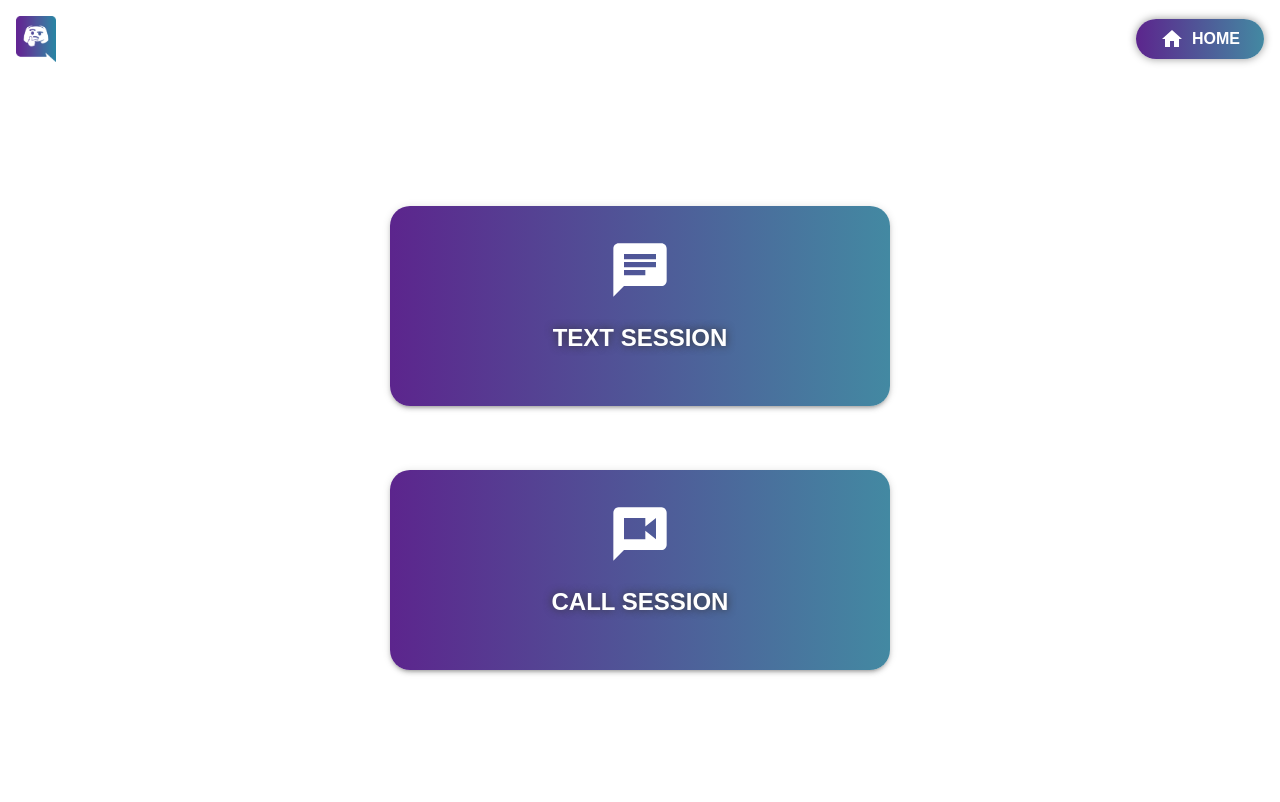
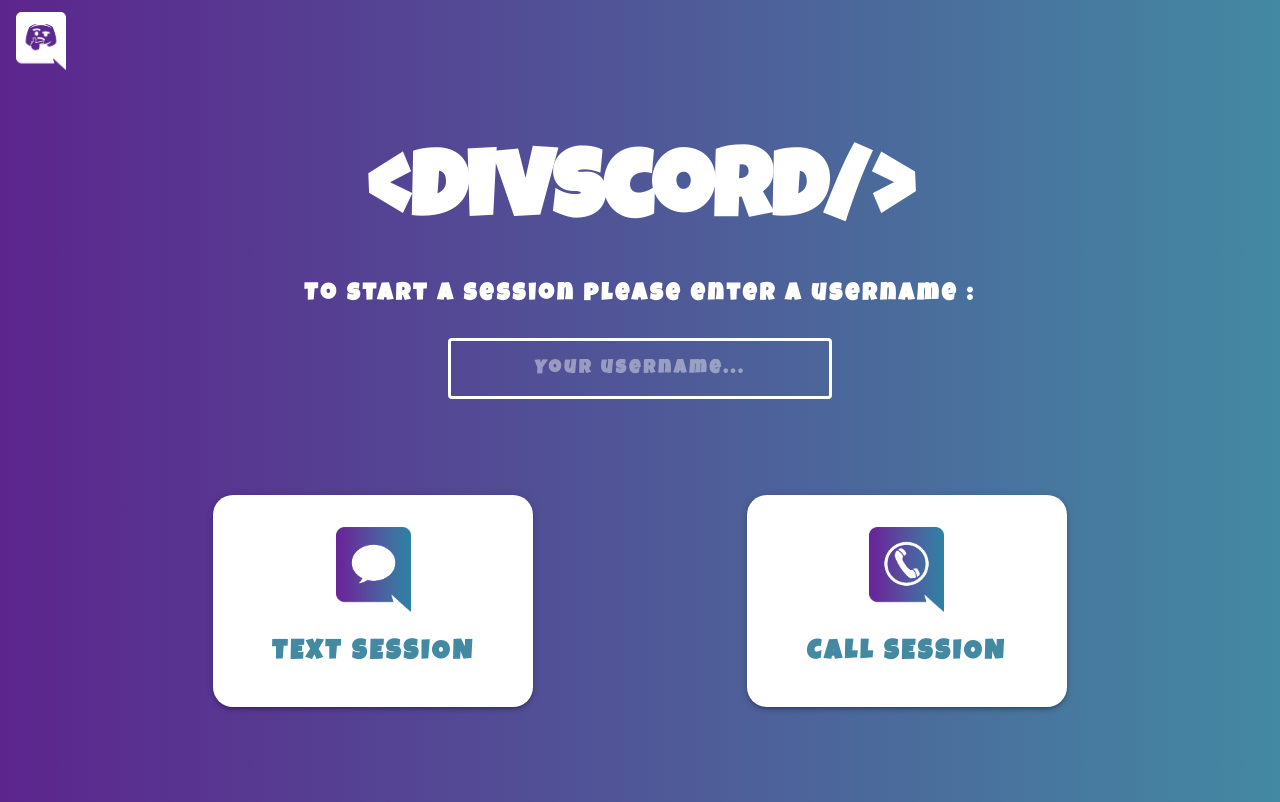
Before and after one commit to la-cruz/Divscord, a React app: page / in a window 1280 px wide. Built offline with nearby package versions, Linux system fonts and the light colour scheme.

Commit message:
Adding style for home page

```diff
--- /dev/null
+++ b/client/assets/scss/components/Header.scss
@@ -0,0 +1,40 @@
+.header-container {
+  width: 100vw;
+  font-family: Raleway, Arial;
+  display: flex;
+  height: 50px;
+  align-items: center;
+  padding: 1rem 0;
+  justify-content: space-between;
+  background-color: transparent;
+  background: linear-gradient(to right, #5c258d, #4389a2);
+
+  &.nav-color-white {
+    background: white;
+  }
+
+  .app-logo {
+    max-width: 50px;
+    margin: 0 1rem;
+  }
+
+  .icon-btn {
+    display: flex;
+    align-items: center;
+    justify-content: center;
+    color: white;
+    text-transform: uppercase;
+    margin: 0 1rem;
+    padding: 0.5rem 1.5rem;
+    font-weight: bold;
+    border-radius: 50px;
+    background: linear-gradient(to right, #5c258d, #4389a2);
+    box-shadow: 0px 0px 8px rgba(150, 150, 150, 1);
+
+    .icon {
+      margin-right: 0.5rem;
+      font-size: 1.5rem;
+      text-shadow: 0px 0px 3px rgba(150, 150, 150, 1);
+    }
+  }
+}
--- /dev/null
+++ b/client/assets/scss/components/Home.scss
@@ -0,0 +1,93 @@
+.home-container {
+  display: flex;
+  min-height: 90vh;
+  flex-direction: column;
+  align-items: center;
+  justify-content: center;
+  background: linear-gradient(to right, #5c258d, #4389a2);
+
+  h1 {
+    color: white;
+    font-size: 6rem;
+    font-family: 'Luckiest Guy', cursive;
+    margin: 0.3rem auto;
+  }
+
+  h3 {
+    color: white;
+    font-size: 1.5rem;
+    font-family: 'Luckiest Guy', cursive;
+    letter-spacing: 0.2rem;
+    margin: 2rem;
+  }
+
+  .input-username {
+    color: white;
+    font-size: 1.2rem;
+    font-weight: bold;
+    width: 30%;
+    margin-bottom: 4rem;
+    text-align: center;
+
+    &.MuiOutlinedInput-root {
+      & fieldset {
+        text-align: center;
+        border: solid 3px white;
+      }
+
+      &:hover fieldset {
+        border-color: #5c258d;
+      }
+
+      &.Mui-focused fieldset {
+        border-color: #4389a2;
+      }
+    }
+
+    input {
+      text-align: center;
+      font-family: 'Luckiest Guy', cursive;
+      letter-spacing: 0.2rem;
+    }
+  }
+
+  .paper-list {
+    max-width: 100vw;
+
+    .paper {
+      display: flex;
+      flex-direction: column;
+      align-items: center;
+      padding: 2rem 2rem;
+      margin: 2rem 0;
+      border-radius: 20px;
+      transition: 0.3s;
+
+      img {
+        width: 75px;
+        transition: 0.3s;
+      }
+
+      .text {
+        color: #4389a2;
+        text-align: center;
+        text-transform: uppercase;
+        font-size: 1.7rem;
+        font-weight: bold;
+        font-family: 'Luckiest Guy', cursive;
+        letter-spacing: 0.2rem;
+        margin-bottom: 0.5rem;
+      }
+
+      &:hover {
+        transform: scale(1.1);
+        transition: 0.3s;
+
+        img {
+          transform: scale(1.05);
+          transition: 0.3s;
+        }
+      }
+    }
+  }
+}
--- a/client/assets/scss/main.scss
+++ b/client/assets/scss/main.scss
@@ -3,3 +3,5 @@
 
 @import './components/DataChat';
 @import './components/DataVideo';
+@import './components/Header';
+@import './components/Home';
--- a/client/components/Header/Header.jsx
+++ b/client/components/Header/Header.jsx
@@ -1,54 +1,24 @@
 import React from 'react';
-import { makeStyles } from '@material-ui/core/styles';
 import HomeIcon from '@material-ui/icons/Home';
-import { Link } from 'react-router-dom';
+import { Link, useLocation } from 'react-router-dom';
 import AppLogo from '../../assets/images/app_logo.png';
-
-const useStyles = makeStyles({
-  headerContainer: {
-    width: '100vw',
-    fontFamily: 'Raleway, Arial',
-    display: 'flex',
-    flexBasis: '100px',
-    alignItems: 'center',
-    padding: '1rem 0',
-    justifyContent: 'space-between',
-  },
-  appLogo: {
-    maxWidth: '40px',
-    margin: '0 1rem',
-  },
-  iconBtn: {
-    display: 'flex',
-    alignItems: 'center',
-    justifyContent: 'center',
-    color: 'white',
-    textTransform: 'uppercase',
-    margin: '0 1rem',
-    padding: '0.5rem 1.5rem',
-    fontWeight: 'bold',
-    borderRadius: '50px',
-    background: 'linear-gradient(to right, #5c258d, #4389a2)',
-    boxShadow: '0px 0px 8px rgba(150, 150, 150, 1)',
-  },
-  icon: {
-    marginRight: '0.5rem',
-    fontSize: '1.5rem',
-    textShadow: '0px 0px 3px rgba(150, 150, 150, 1)',
-  },
-});
+import AppLogoWhite from '../../assets/images/app_logo_white.png';
 
 function Header() {
-  const classes = useStyles();
+  const homeLocation = useLocation().pathname === '/';
 
   return (
     <>
-      <div className={classes.headerContainer}>
-        <img className={classes.appLogo} src={AppLogo} alt="Logo App The Board" />
-        <Link to="/" className={classes.iconBtn}>
-          <HomeIcon className={classes.icon} />
-          Home
-        </Link>
+      <div className={!homeLocation ? 'header-container nav-color-white' : 'header-container'}>
+        <img className="app-logo" src={homeLocation ? AppLogoWhite : AppLogo} alt="Logo App The Board" />
+        {
+          !homeLocation && (
+            <Link to="/" className="icon-btn">
+              <HomeIcon className="icon" />
+              Home
+            </Link>
+          )
+        }
       </div>
     </>
   );
--- a/client/components/Home/Home.jsx
+++ b/client/components/Home/Home.jsx
@@ -1,73 +1,43 @@
 import React from 'react';
 import { makeStyles } from '@material-ui/core/styles';
 import Paper from '@material-ui/core/Paper';
+import OutlinedInput from '@material-ui/core/OutlinedInput';
+import Grid from '@material-ui/core/Grid';
 import { Link } from 'react-router-dom';
-import VoiceChatIcon from '@material-ui/icons/VoiceChat';
-import ChatIcon from '@material-ui/icons/Chat';
-
-const useStyles = makeStyles({
-  homeContainer: {
-    fontFamily: 'Raleway, Arial',
-    display: 'flex',
-    minHeight: '90vh',
-    flexDirection: 'column',
-    alignItems: 'center',
-    justifyContent: 'center',
-  },
-  appLogo: {
-    maxWidth: '200px',
-    display: 'block',
-    margin: '2rem auto',
-  },
-  boardLogo: {
-    height: '50px',
-    paddingRight: '2rem',
-  },
-  paperList: {
-    width: '500px',
-    maxWidth: '100vw',
-  },
-  icon: {
-    fontSize: '4rem',
-    color: 'white',
-    textShadow: '0px 0px 8px rgba(150, 150, 150, 1)',
-  },
-  paper: {
-    display: 'flex',
-    flexDirection: 'column',
-    alignItems: 'center',
-    padding: '2rem 2rem',
-    margin: '2rem 0',
-    borderRadius: '20px',
-    background: 'linear-gradient(to right, #5c258d, #4389a2)',
-  },
-  text: {
-    color: 'white',
-    textAlign: 'center',
-    textTransform: 'uppercase',
-    fontSize: '1.5rem',
-    fontWeight: 'bold',
-    textShadow: '0px 0px 8px rgba(50, 50, 50, 1)',
-  },
-});
+import TextLogo from '../../assets/images/text_logo.png';
+import CallLogo from '../../assets/images/call_logo.png';
 
 function Home() {
-  const classes = useStyles();
-
   return (
-    <div className={classes.homeContainer}>
-      <Link to="/data-chat" className={classes.paperList}>
-        <Paper elevation={3} className={classes.paper}>
-          <ChatIcon className={classes.icon} />
-          <p className={classes.text}>Text session</p>
-        </Paper>
-      </Link>
-      <Link to="/video-chat" className={classes.paperList}>
-        <Paper elevation={3} className={classes.paper}>
-          <VoiceChatIcon className={classes.icon} />
-          <p className={classes.text}>Call session</p>
-        </Paper>
-      </Link>
+    <div className="home-container">
+      <h1>&#60;divscord/&#62;</h1>
+      <h3>To start a session please enter a username :</h3>
+      <OutlinedInput
+        variant="outlined"
+        // value={}
+        // onChange={}
+        // onKeyPress={}
+        className="input-username"
+        placeholder="Your username..."
+      />
+      <Grid container direction="row" justify="space-evenly" alignItems="center">
+        <Grid item xs={10} sm={3}>
+          <Link to="/data-chat" className="paper-list">
+            <Paper elevation={3} className="paper">
+              <img className="app-logo" src={TextLogo} alt="Logo text" />
+              <p className="text">Text session</p>
+            </Paper>
+          </Link>
+        </Grid>
+        <Grid item xs={10} sm={3}>
+          <Link to="/video-chat" className="paper-list">
+            <Paper elevation={3} className="paper">
+              <img className="app-logo" src={CallLogo} alt="Logo call" />
+              <p className="text">Call session</p>
+            </Paper>
+          </Link>
+        </Grid>
+      </Grid>
     </div>
   );
 }
--- a/client/components/VideoChat/VideoChat.jsx
+++ b/client/components/VideoChat/VideoChat.jsx
@@ -4,7 +4,6 @@ import Box from '@material-ui/core/Box';
 import Grid from '@material-ui/core/Grid';
 import IconButton from '@material-ui/core/IconButton';
 import TextField from '@material-ui/core/TextField';
-import Button from '@material-ui/core/Button';
 import CallIcon from '@material-ui/icons/Call';
 import CallEndRoundedIcon from '@material-ui/icons/CallEndRounded';
 import PlayCircleFilledWhiteIcon from '@material-ui/icons/PlayCircleFilledWhite';
--- a/client/index.html
+++ b/client/index.html
@@ -4,7 +4,10 @@
   <meta charset="UTF-8">
   <meta name="viewport" content="width=device-width, initial-scale=1, maximum-scale=1">
   <meta http-equiv="X-UA-Compatible" content="ie=edge">
-  <title>React TP3</title>
+  <link rel="preconnect" href="https://fonts.gstatic.com">
+  <link href="https://fonts.googleapis.com/css2?family=Luckiest+Guy&display=swap" rel="stylesheet">
+  <title>&#60;divscord/&#62;</title>
+  <link rel="icon" type="image/png" href="./app_logo.png" />
 </head>
 <body>
   <div id="root"></div>
```
Also changed, not shown: client/assets/images/app_logo_white.png (renamed from client/assets/images/app_logo-white.png), client/assets/images/call_logo.png (added), client/assets/images/text_logo.png (added).
